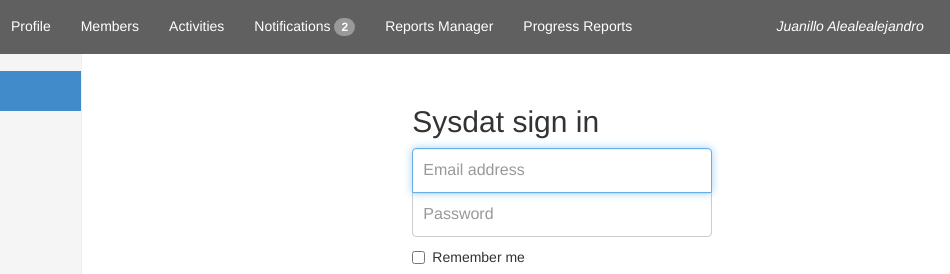
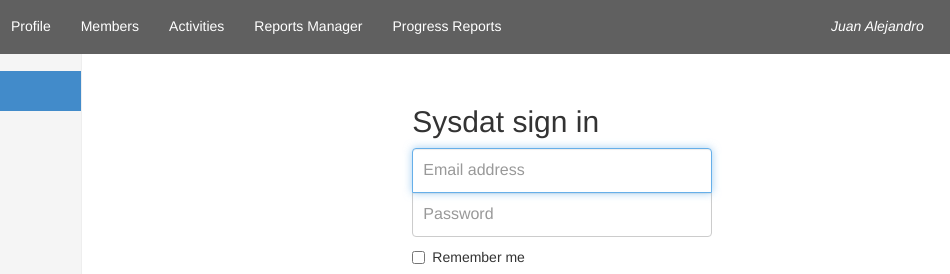
Before and after one commit to alejandromanuel/testSysdat, a plain HTML site: page app/index.html in a window 1280 px wide. Shown: the top 274 px of the page, 131-1081 px from the left. Drawn offline with Linux system fonts and the light colour scheme; files that its build step writes are made by us from their sources.

Commit message:
Update marzo/10/2015 11:05 pm

```diff
--- a/app/index.html
+++ b/app/index.html
@@ -58,10 +58,7 @@
             <li>
                  <a ng-click='main.active.tab = "Activities"' ng-href="#" style="margin-top:1px;">Activities</a>
             </li>
-            <li>
-                 <a ng-click='main.active.tab = "Notiifications"' ng-href="#" style="margin-top:1px;">Notifications
-                           <span class="badge">2</span></a>
-            </li>
+
             <li>
                  <a ng-click='main.active.tab = "Reports Manager"' ng-href="#" style="margin-top:1px;">Reports Manager</a>
             </li>
@@ -77,7 +74,7 @@
              -->
           <ul class="nav navbar-nav navbar-right">
             <li >
-                 <a  style="color:white;margin-top:1px;"><em>Juanillo Alealealejandro </em></a>
+                 <a  style="color:white;margin-top:1px;"><em>Juan Alejandro </em></a>
             </li>
             <li>
                  <a href="">
```
